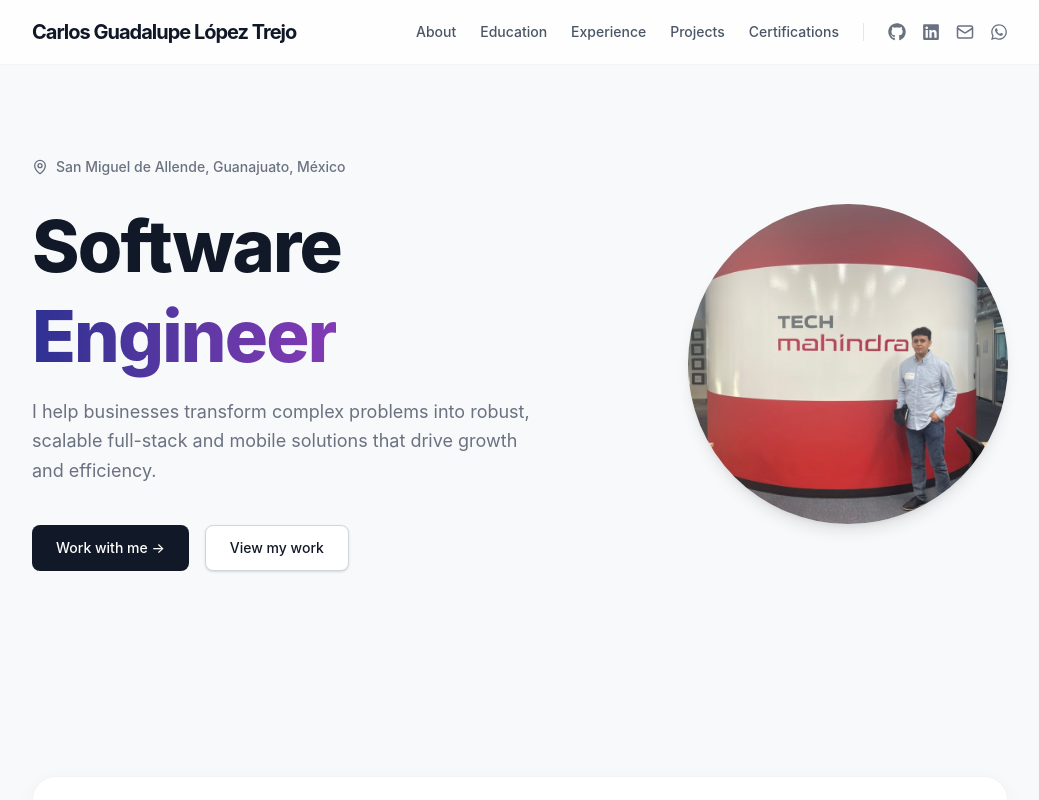
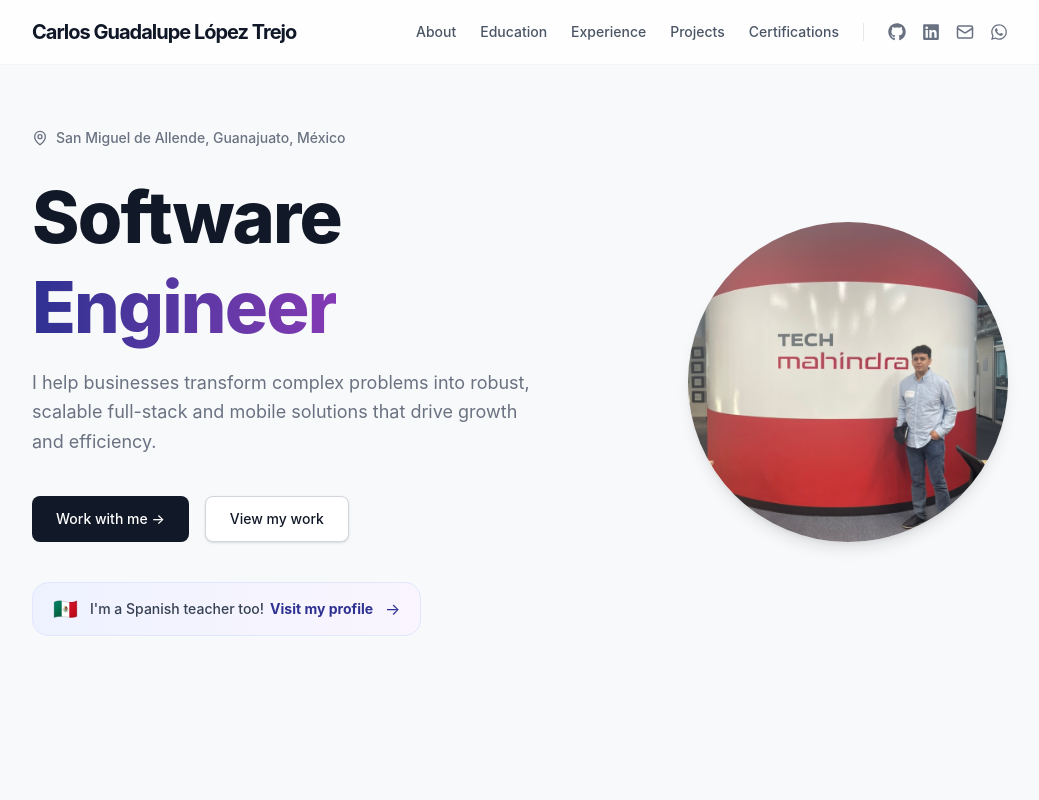
Before and after one commit to carlop13/carlos-lopez-portfolio, a React (Vite) app: page / in a window 1280 px wide. Shown: the top 800 px of the page, without its empty margins (120-1159 px from the left). Built offline with nearby package versions, Linux system fonts and the light colour scheme.

Commit message:
agregar link de preply

```diff
--- a/src/components/Hero.tsx
+++ b/src/components/Hero.tsx
@@ -14,7 +14,7 @@ export default function Hero() {
           animate={{ opacity: 1, x: 0 }}
           transition={{ duration: 0.5 }}
         >
-            <div className="flex items-center gap-2 text-sm font-medium text-gray-500 mb-6">
+          <div className="flex items-center gap-2 text-sm font-medium text-gray-500 mb-6">
             <MapPin size={16} />
             <span>{location}</span>
           </div>
@@ -38,6 +38,25 @@ export default function Hero() {
               View my work
             </a>
           </div>
+
+          {/* Sección de Tutor de Español - Versión Atractiva */}
+          <a
+            href="https://preply.in/CARLOS6ES35033490102?ts=17896940"
+            target="_blank"
+            rel="noreferrer"
+            className="mt-10 inline-flex items-center gap-3 px-5 py-3 rounded-2xl bg-gradient-to-r from-indigo-50 to-purple-50 border border-indigo-100 hover:border-indigo-200 hover:shadow-md transition-all w-fit group"
+          >
+            <span className="text-xl">🇲🇽</span>
+            <span className="text-sm font-medium text-gray-700">
+              I'm a Spanish teacher too!
+              <span className="text-[#2e3192] font-bold ml-1.5 group-hover:underline">
+                Visit my profile
+              </span>
+            </span>
+            <span className="text-[#2e3192] group-hover:translate-x-1 transition-transform">
+              &rarr;
+            </span>
+          </a>
         </motion.div>
 
         <motion.div
```
